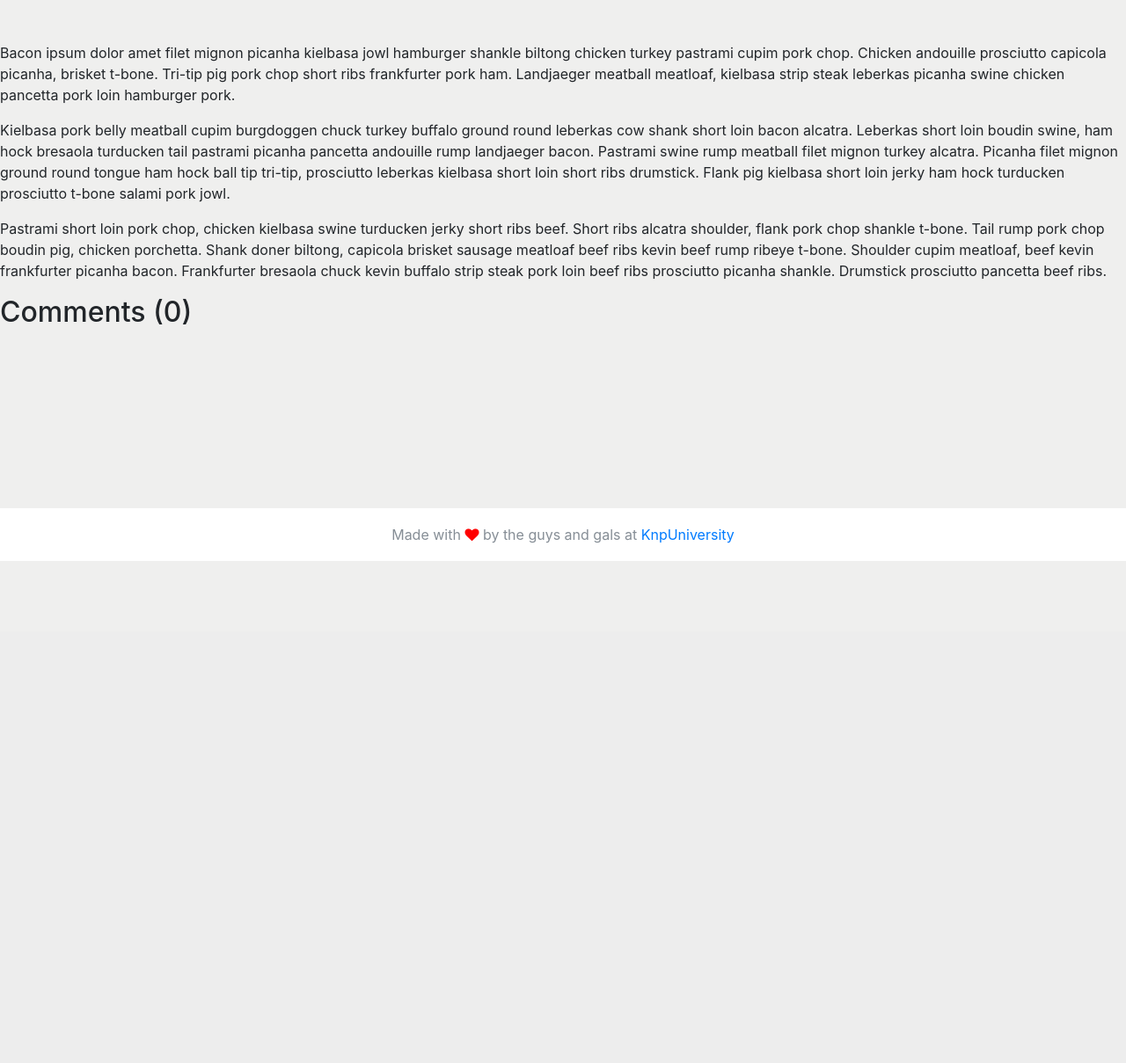
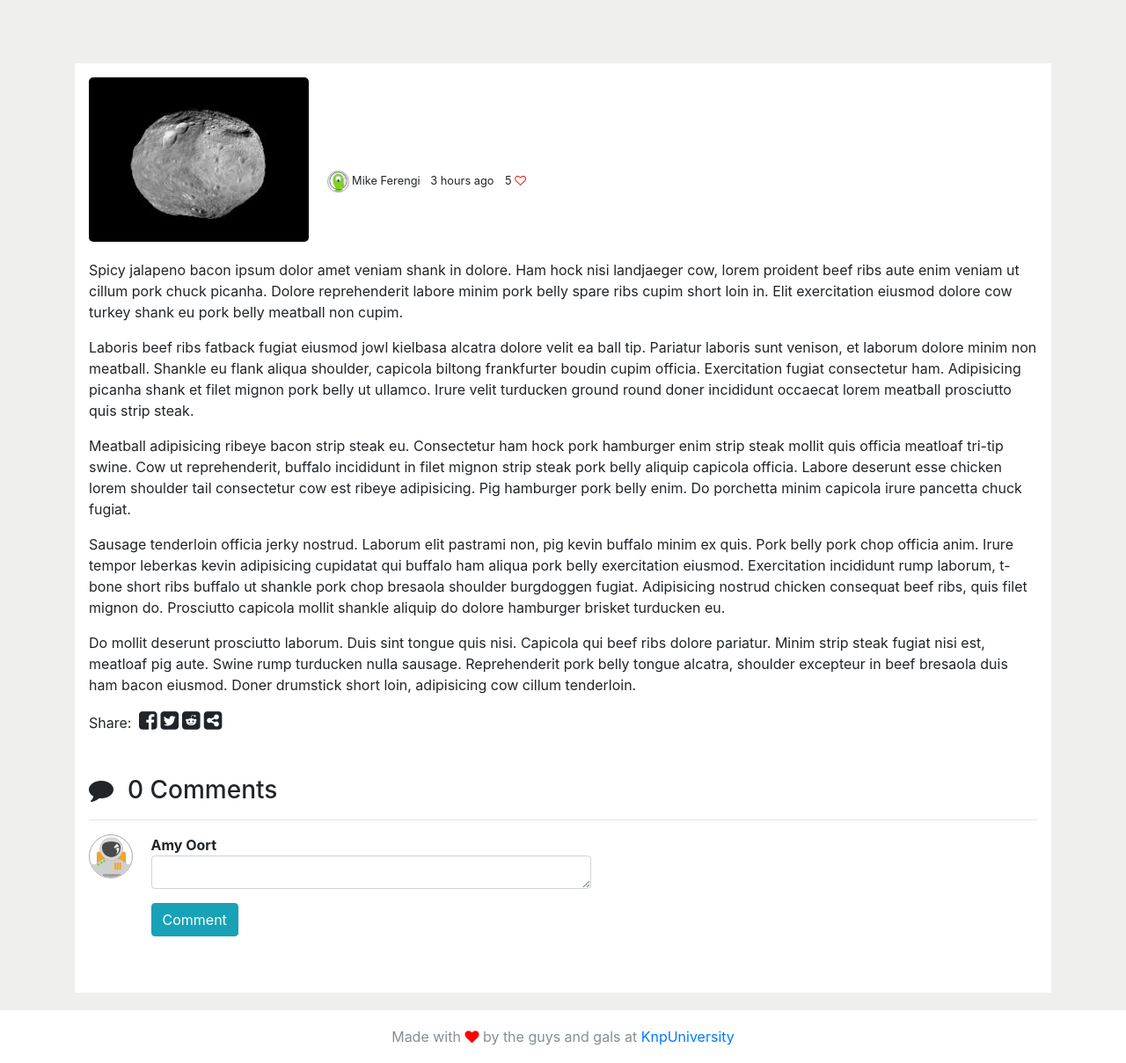
Before and after one commit to Desirpmb/the_spacebar, a Symfony app: template templates/article/show.html.twig in a window 1280 px wide. Shown: the part 82-1291 px from the top of the page at 88% size. Before the commit the page ends 720 px from the top, so only its background shows below. Run offline with Twig, Linux system fonts and the light colour scheme; the template is opened without the code that fills it, so the values that code supplies are empty; some libraries are stand-ins or nearby versions.

Commit message:
change show.html.twig with for loop

```diff
--- a/templates/article/show.html.twig
+++ b/templates/article/show.html.twig
@@ -3,25 +3,95 @@
 
 
 {% block body %}
+    <div class="container">
+        <div class="row">
+            <div class="col-sm-12">
+                <div class="show-article-container p-3 mt-4">
+                    <div class="row">
+                        <div class="col-sm-12">
+                            <img class="show-article-img" src="{{ asset('images/asteroid.jpeg') }}">
+                            <div class="show-article-title-container d-inline-block pl-3 align-middle">
+                                <span class="show-article-title ">{{ title }}</span>
+                                <br>
+                                <span class="align-left article-details"><img class="article-author-img rounded-circle" src="{{ asset('images/alien-profile.png') }}"> Mike Ferengi </span>
+                                <span class="pl-2 article-details"> 3 hours ago</span>
+                                <span class="pl-2 article-details"> 5 <a href="#" class="fa fa-heart-o like-article"></a> </span>
+                            </div>
+                        </div>
+                    </div>
+                    <div class="row">
+                        <div class="col-sm-12">
+                            <div class="article-text">
+                                <p>Spicy jalapeno bacon ipsum dolor amet veniam shank in dolore. Ham hock nisi landjaeger cow,
+                                    lorem proident beef ribs aute enim veniam ut cillum pork chuck picanha. Dolore reprehenderit
+                                    labore minim pork belly spare ribs cupim short loin in. Elit exercitation eiusmod dolore cow
+                                    turkey shank eu pork belly meatball non cupim.</p>
 
-<h1>{% block title %}{{ title }}{% endblock %}</h1>
+                                <p>Laboris beef ribs fatback fugiat eiusmod jowl kielbasa alcatra dolore velit ea ball tip. Pariatur
+                                    laboris sunt venison, et laborum dolore minim non meatball. Shankle eu flank aliqua shoulder,
+                                    capicola biltong frankfurter boudin cupim officia. Exercitation fugiat consectetur ham. Adipisicing
+                                    picanha shank et filet mignon pork belly ut ullamco. Irure velit turducken ground round doner incididunt
+                                    occaecat lorem meatball prosciutto quis strip steak.</p>
 
-<div>
-    <p>
-        Bacon ipsum dolor amet filet mignon picanha kielbasa jowl hamburger shankle biltong chicken turkey pastrami cupim pork chop. Chicken andouille prosciutto capicola picanha, brisket t-bone. Tri-tip pig pork chop short ribs frankfurter pork ham. Landjaeger meatball meatloaf, kielbasa strip steak leberkas picanha swine chicken pancetta pork loin hamburger pork.
-    </p>
-    <p>
-        Kielbasa pork belly meatball cupim burgdoggen chuck turkey buffalo ground round leberkas cow shank short loin bacon alcatra. Leberkas short loin boudin swine, ham hock bresaola turducken tail pastrami picanha pancetta andouille rump landjaeger bacon. Pastrami swine rump meatball filet mignon turkey alcatra. Picanha filet mignon ground round tongue ham hock ball tip tri-tip, prosciutto leberkas kielbasa short loin short ribs drumstick. Flank pig kielbasa short loin jerky ham hock turducken prosciutto t-bone salami pork jowl.
-    </p>
-    <p>
-        Pastrami short loin pork chop, chicken kielbasa swine turducken jerky short ribs beef. Short ribs alcatra shoulder, flank pork chop shankle t-bone. Tail rump pork chop boudin pig, chicken porchetta. Shank doner biltong, capicola brisket sausage meatloaf beef ribs kevin beef rump ribeye t-bone. Shoulder cupim meatloaf, beef kevin frankfurter picanha bacon. Frankfurter bresaola chuck kevin buffalo strip steak pork loin beef ribs prosciutto picanha shankle. Drumstick prosciutto pancetta beef ribs.
-    </p>
-    <h2>Comments ({{ comments|length }})</h2>
-    <u1>
-        {% for comment in comments %}
+                                <p>Meatball adipisicing ribeye bacon strip steak eu. Consectetur ham hock pork hamburger enim strip steak
+                                    mollit quis officia meatloaf tri-tip swine. Cow ut reprehenderit, buffalo incididunt in filet mignon
+                                    strip steak pork belly aliquip capicola officia. Labore deserunt esse chicken lorem shoulder tail consectetur
+                                    cow est ribeye adipisicing. Pig hamburger pork belly enim. Do porchetta minim capicola irure pancetta chuck
+                                    fugiat.</p>
 
-            <li>{{ comment }}</li>
-        {% endfor %}
-    </u1>
-</div>
+                                <p>Sausage tenderloin officia jerky nostrud. Laborum elit pastrami non, pig kevin buffalo minim ex quis. Pork belly
+                                    pork chop officia anim. Irure tempor leberkas kevin adipisicing cupidatat qui buffalo ham aliqua pork belly
+                                    exercitation eiusmod. Exercitation incididunt rump laborum, t-bone short ribs buffalo ut shankle pork chop
+                                    bresaola shoulder burgdoggen fugiat. Adipisicing nostrud chicken consequat beef ribs, quis filet mignon do.
+                                    Prosciutto capicola mollit shankle aliquip do dolore hamburger brisket turducken eu.</p>
+
+                                <p>Do mollit deserunt prosciutto laborum. Duis sint tongue quis nisi. Capicola qui beef ribs dolore pariatur.
+                                    Minim strip steak fugiat nisi est, meatloaf pig aute. Swine rump turducken nulla sausage. Reprehenderit pork
+                                    belly tongue alcatra, shoulder excepteur in beef bresaola duis ham bacon eiusmod. Doner drumstick short loin,
+                                    adipisicing cow cillum tenderloin.</p>
+                            </div>
+                        </div>
+                    </div>
+                    <div class="row">
+                        <div class="col-sm-12">
+                            <p class="share-icons mb-5"><span class="pr-1">Share:</span> <i class="pr-1 fa fa-facebook-square"></i><i class="pr-1 fa fa-twitter-square"></i><i class="pr-1 fa fa-reddit-square"></i><i class="pr-1 fa fa-share-alt-square"></i></p>
+                        </div>
+                    </div>
+                    <div class="row">
+                        <div class="col-sm-12">
+                            <h3><i class="pr-3 fa fa-comment"></i>{{ comments|length }} Comments</h3>
+                            <hr>
+
+                            <div class="row mb-5">
+                                <div class="col-sm-12">
+                                    <img class="comment-img rounded-circle" src="{{ asset('images/astronaut-profile.png') }}">
+                                    <div class="comment-container d-inline-block pl-3 align-top">
+                                        <span class="commenter-name">Amy Oort</span>
+                                        <div class="form-group">
+                                            <textarea class="form-control comment-form" id="articleText" rows="1"></textarea>
+                                        </div>
+                                        <button type="submit" class="btn btn-info">Comment</button>
+                                    </div>
+                                </div>
+                            </div>
+                            {% for comment in comments %}
+                            <div class="row">
+                                <div class="col-sm-12">
+                                    <img class="comment-img rounded-circle" src="{{ asset('images/alien-profile.png') }}">
+                                    <div class="comment-container d-inline-block pl-3 align-top">
+                                        <span class="commenter-name">Mike Ferengi</span>
+                                        <br>
+                                        <span class="comment">{{ comment }}</span>
+                                        <p><a href="#">Reply</a></p>
+                                    </div>
+                                </div>
+                            </div>
+                            {% endfor %}
+                        </div>
+                    </div>
+                </div>
+            </div>
+        </div>
+    </div>
+
 {% endblock %}
```
